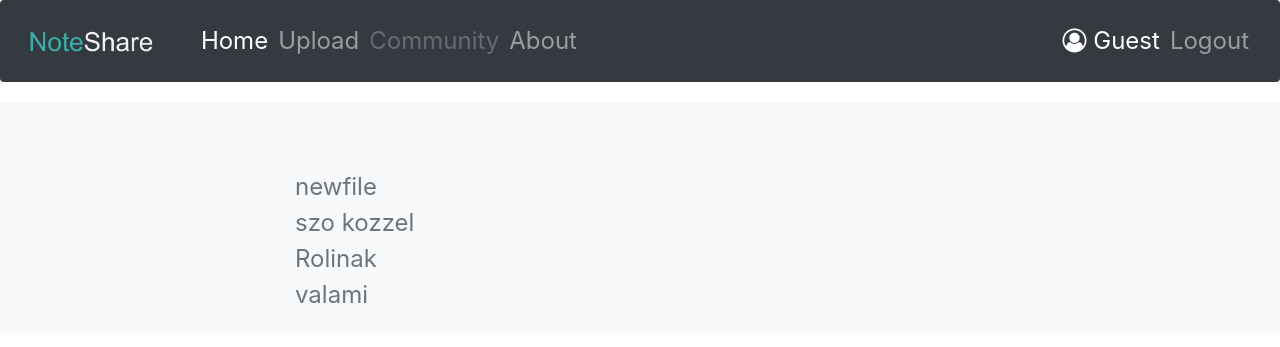
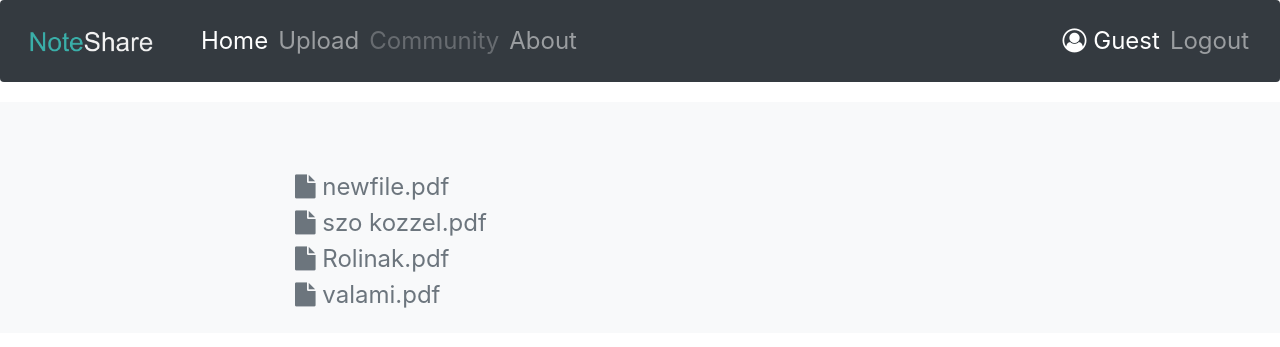
Before and after one commit to PinterAd/set09103, a Flask app: page /home in a window 1280 px wide. Shown: the top 347 px of the page. Run offline with Flask 2, Linux system fonts and the light colour scheme; data comes from the database, SQL or seed files in the repository; some libraries are stand-ins or nearby versions.

Commit message:
Update index.html

```diff
--- a/templates/index.html
+++ b/templates/index.html
@@ -64,7 +64,7 @@ Noteshare
       {% endfor %}
       {% else %}
       {% for file in files %}
-      <li>{{ file.filename }}</li>
+      <li><i class="fa fa-file" aria-hidden="true"></i> {{ file.filename}}.pdf</li>
       {% endfor %}
       {% endif %}
     </ul>
```
